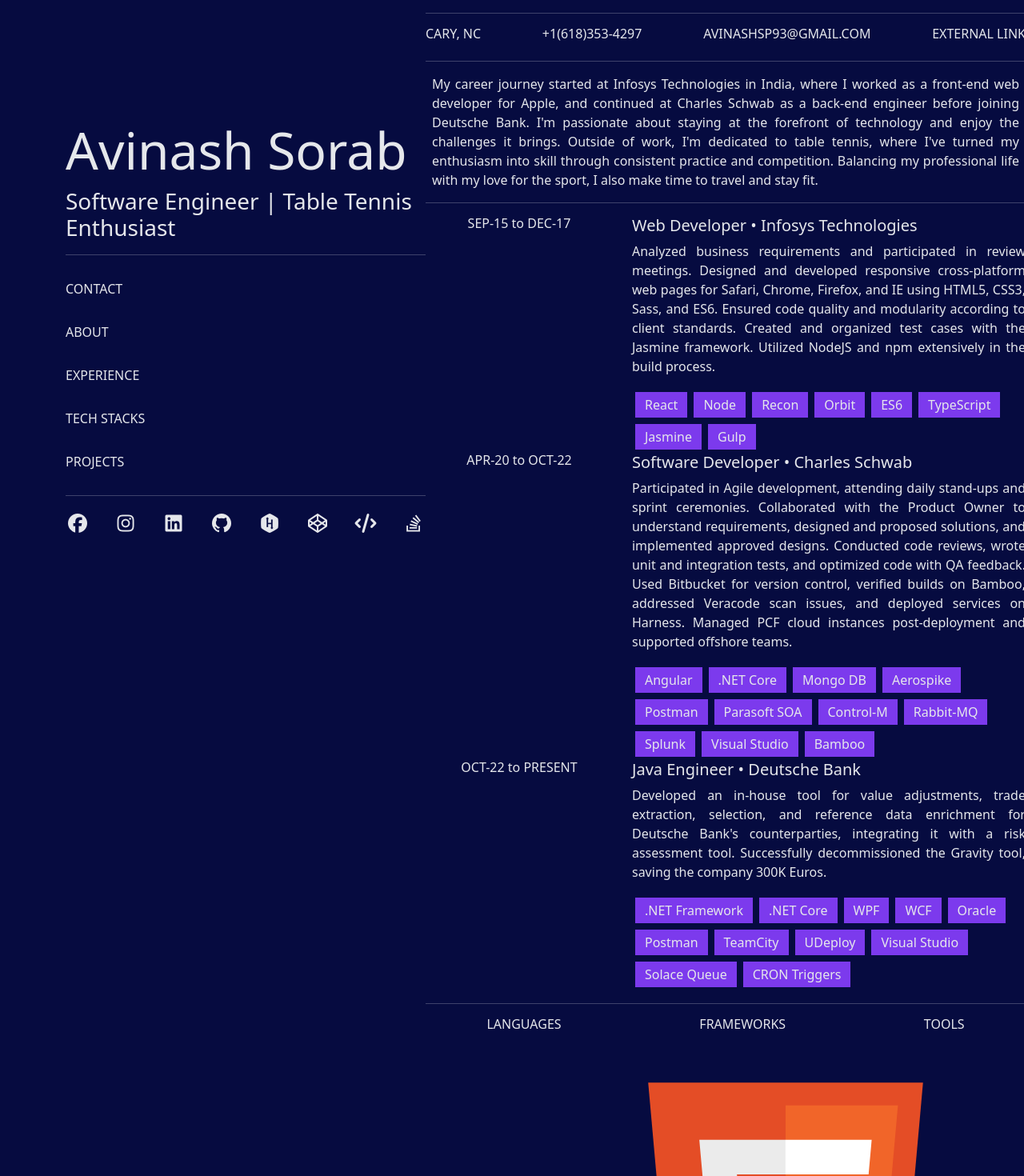
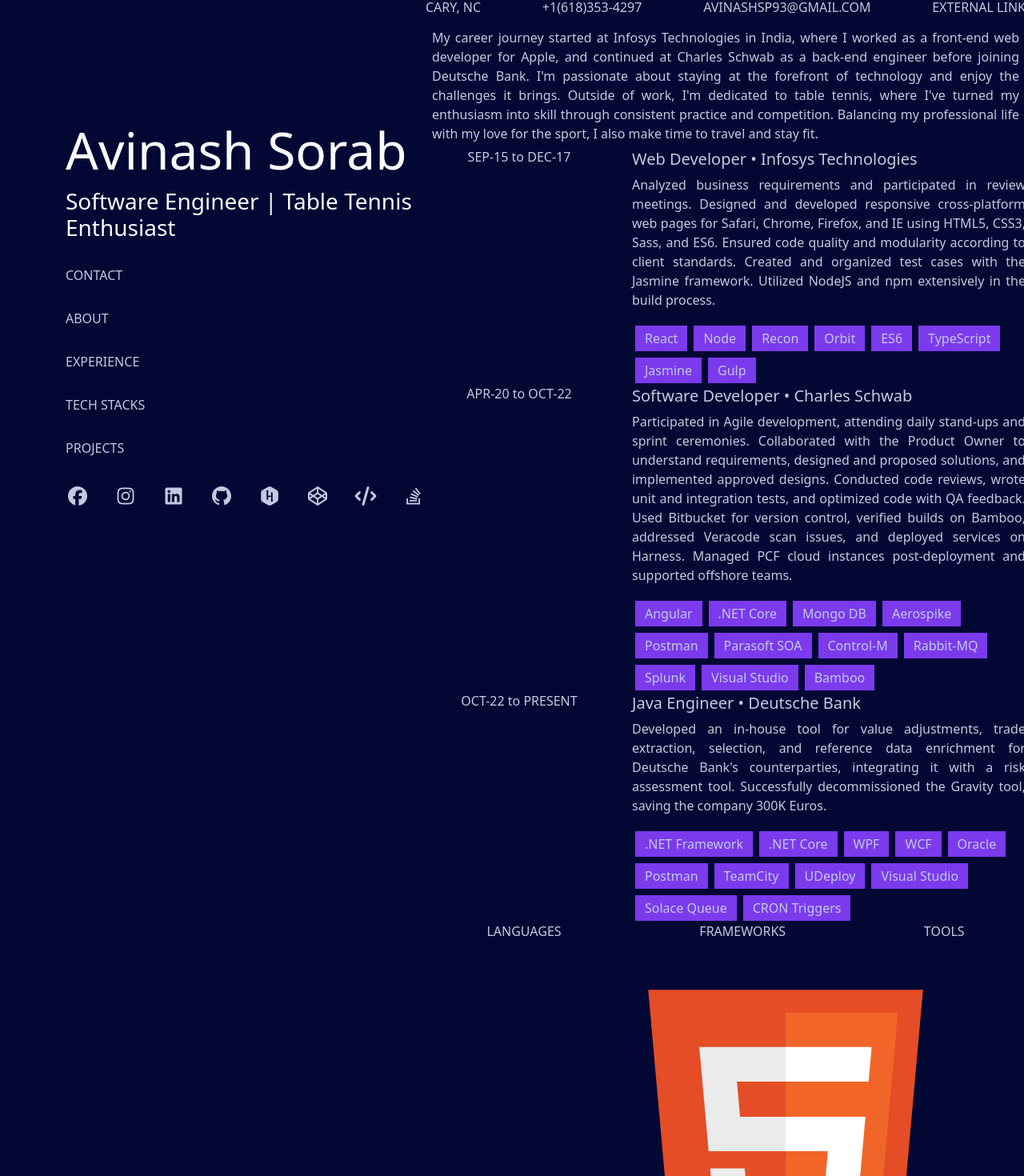
Before and after one commit to avinashsp93/resume-showcase, a React (Vite) app in the folder portfolio-vite/: page / in a window 1280 px wide. Shown: the top 1470 px of the page at 80% size. Built offline with nearby package versions, Linux system fonts and the light colour scheme.

Commit message:
torch animation and navigation update

```diff
--- a/portfolio-vite/src/components/LeftHalf/B_Navigator.tsx
+++ b/portfolio-vite/src/components/LeftHalf/B_Navigator.tsx
@@ -4,12 +4,24 @@
   const {
     leftHalf: { navigators },
   } = useData();
+
+  const sectionIds: Record<string, string> = {
+    Contact: "contact",
+    About: "biography",
+    Experience: "experiences",
+    Tech_Stacks: "tech-stacks",
+    Projects: "projects",
+  };
+
   return (
     <div className="navigator">
       <ul>
         {navigators.map((navigator, index) => (
           <li key={index}>
-            <a href="/" className="h6 text-uppercase" target="_blank">
+            <a
+              href={`#${sectionIds[navigator] ?? navigator.toLowerCase().replace(/\s+/g, "-")}`}
+              className="h6 text-uppercase"
+            >
               {navigator}
             </a>
           </li>
--- a/portfolio-vite/src/components/LeftHalf/Sidebar.tsx
+++ b/portfolio-vite/src/components/LeftHalf/Sidebar.tsx
@@ -5,11 +5,15 @@
 function Sidebar() {
   return (
     <div>
-      <Intro />
-      <hr />
-      <Navigator />
-      <hr />
-      <Footer />
+      <section>
+        <Intro />
+      </section>
+      <section>
+        <Navigator />
+      </section>
+      <section>
+        <Footer />
+      </section>
     </div>
   );
 }
--- a/portfolio-vite/src/components/RightHalf/A_Contact.tsx
+++ b/portfolio-vite/src/components/RightHalf/A_Contact.tsx
@@ -7,7 +7,7 @@
     },
   } = useData();
   return (
-    <div id="contact" className="contact row">
+    <div className="contact row">
       <ul className="contact-list">
         <li id="location" className="h6 text-uppercase">
           {location}
--- a/portfolio-vite/src/components/RightHalf/B_Biography.tsx
+++ b/portfolio-vite/src/components/RightHalf/B_Biography.tsx
@@ -2,13 +2,9 @@
 
 function Biography() {
   const {
-    rightHalf: { bio },
+    rightHalf: { biography },
   } = useData();
-  return (
-    <p id="bio" className="m-2 text-justify">
-      {bio}
-    </p>
-  );
+  return <p className="m-2 text-justify">{biography}</p>;
 }
 
 export default Biography;
--- a/portfolio-vite/src/components/RightHalf/C_Experience.tsx
+++ b/portfolio-vite/src/components/RightHalf/C_Experience.tsx
@@ -10,7 +10,7 @@
   if (!experience) return null;
 
   return (
-    <div id="exp" className="experience row">
+    <div className="experience row">
       <div className="col-sm-12 col-md-4 text-center">
         <h6>{experience.timeline}</h6>
       </div>
--- a/portfolio-vite/src/components/RightHalf/E_Project.tsx
+++ b/portfolio-vite/src/components/RightHalf/E_Project.tsx
@@ -9,7 +9,7 @@
   if (!project) return null;
 
   return (
-    <div id="proj" className="project row m-2 p-2">
+    <div className="project row m-2 p-2">
       <div className="col-sm-4 text-center text-uppercase">
         <h6>{project.name}</h6>
       </div>
--- a/portfolio-vite/src/components/RightHalf/F_TechStack.tsx
+++ b/portfolio-vite/src/components/RightHalf/F_TechStack.tsx
@@ -44,7 +44,7 @@
   }
 
   return (
-    <div id="tech" className="tech-stack">
+    <div className="tech-stack">
       <ul>
         <li className="h6 text-uppercase" onClick={handleOptionSelected}>
           Languages
--- a/portfolio-vite/src/components/RightHalf/G_FootNotes.tsx
+++ b/portfolio-vite/src/components/RightHalf/G_FootNotes.tsx
@@ -1,9 +1,5 @@
 function FootNotes(props: any) {
-  return (
-    <footer id="footnotes" className="footnotes m-2 me-1">
-      {props.footnotes}
-    </footer>
-  );
+  return <footer className="footnotes m-2 me-1">{props.footnotes}</footer>;
 }
 
 export default FootNotes;
--- a/portfolio-vite/src/components/RightHalf/MainContent.tsx
+++ b/portfolio-vite/src/components/RightHalf/MainContent.tsx
@@ -10,21 +10,25 @@
 
   return (
     <div className="right-half">
-      <hr />
+      <section id="contact">
         <Contact />
-      <hr />
+      </section>
+      <section id="biography">
         <Biography />
-      <hr />
+      </section>
+      <section id="experiences">
         {rightHalf.experiences.map(function (experience: any) {
           return <Experience key={experience.key} expKey={experience.key} />;
         })}
-      <hr />
+      </section>
+      <section id="tech-stacks">
         <TechStack />
-      <hr />
+      </section>
+      <section id="projects">
         {rightHalf.projects.map(function (project: any) {
           return <Project key={project.key} projKey={project.key} />;
         })}
-      <hr />
+      </section>
     </div>
   );
 }
--- a/portfolio-vite/src/data.json
+++ b/portfolio-vite/src/data.json
@@ -45,7 +45,7 @@
       "email": "avinashsp93@gmail.com",
       "resume": "External Link"
     },
-    "bio": "My career journey started at Infosys Technologies in India, where I worked as a front-end web developer for Apple, and continued at Charles Schwab as a back-end engineer before joining Deutsche Bank. I'm passionate about staying at the forefront of technology and enjoy the challenges it brings. Outside of work, I'm dedicated to table tennis, where I've turned my enthusiasm into skill through consistent practice and competition. Balancing my professional life with my love for the sport, I also make time to travel and stay fit.",
+    "biography": "My career journey started at Infosys Technologies in India, where I worked as a front-end web developer for Apple, and continued at Charles Schwab as a back-end engineer before joining Deutsche Bank. I'm passionate about staying at the forefront of technology and enjoy the challenges it brings. Outside of work, I'm dedicated to table tennis, where I've turned my enthusiasm into skill through consistent practice and competition. Balancing my professional life with my love for the sport, I also make time to travel and stay fit.",
     "experiences": [
       {
         "key": 1,
--- a/portfolio-vite/src/index.css
+++ b/portfolio-vite/src/index.css
@@ -14,8 +14,8 @@
 /* GLOBAL STYLES */
 
 :root {
-  --color-bg: #060b40;
-  --color-text: #e5e7eb;
+  --color-bg: #030734;
+  --color-text: #c0cbdf;
   --color-heading: #f9fafb;
   --color-accent: #7c3aed;
   --color-border: #374151;
@@ -23,6 +23,12 @@
   --font-sans: system-ui, -apple-system, "Segoe UI", Roboto, sans-serif;
 
   --container-width: 1200px;
+}
+
+h1,
+h2,
+h3 {
+  color: var(--color-heading);
 }
 
 ul {
--- a/portfolio-vite/src/main.tsx
+++ b/portfolio-vite/src/main.tsx
@@ -1,4 +1,4 @@
-import { StrictMode } from "react";
+import { StrictMode, type MouseEvent as ReactMouseEvent } from "react";
 import { createRoot } from "react-dom/client";
 import "bootstrap/dist/css/bootstrap.min.css";
 import "@fortawesome/fontawesome-free/css/all.min.css";
@@ -6,7 +6,21 @@
 import App from "./App.tsx";
 import { DataProvider } from "./contexts/DataContext";
 
-createRoot(document.getElementById("root")!).render(
+const rootElement = document.getElementById("root");
+
+const mouseMovedEvent = (event: MouseEvent) => {
+  const x = event.pageX;
+  const y = event.pageY;
+  if (rootElement) {
+    rootElement.style.backgroundImage = `radial-gradient(500px at ${x}px ${y}px, rgba(56, 61, 114, 0.70), transparent 70%)`;
+    // More a component in rgba color => brighter spot
+    // more transparency % => bigger visible radius of torch
+  }
+};
+
+rootElement?.addEventListener("mousemove", mouseMovedEvent);
+
+createRoot(rootElement!).render(
   <StrictMode>
     <DataProvider>
       <App />
```
Lines whose indentation alone changed are shown as unchanged.
